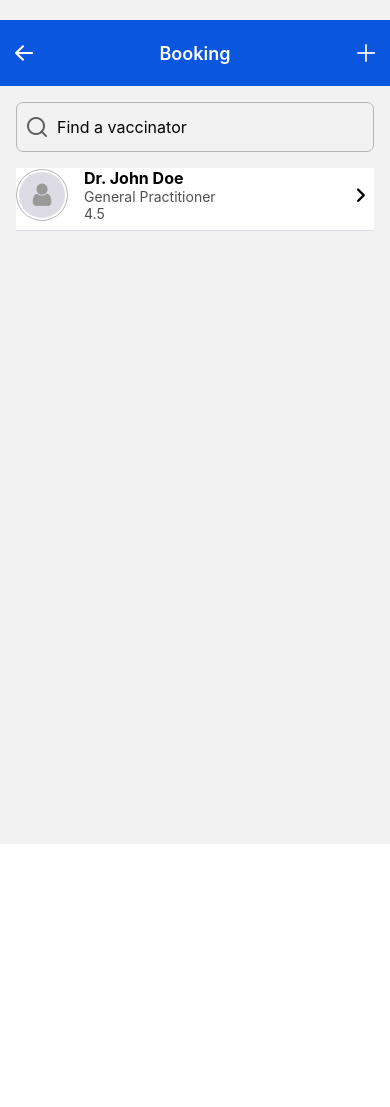
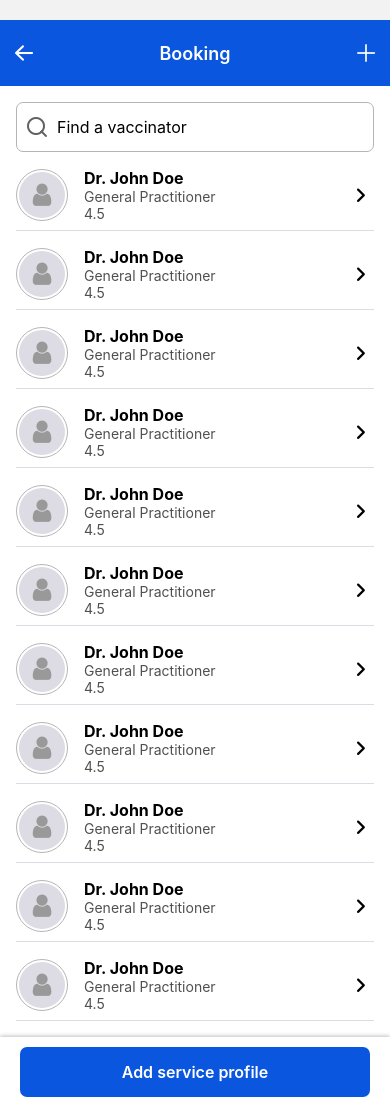
Before and after one commit to PhuocHuynh63/Vaccine_Schedule_Tracking_System_FE, a React Native app: screen / in a window 390 px wide. Before the commit the page ends 844 px from the top, so only its background shows below. Built offline with nearby package versions, Linux system fonts and the light colour scheme.

Commit message:
UI Information on the person vaccinated

```diff
--- a/src/components/Atoms/Button/index.tsx
+++ b/src/components/Atoms/Button/index.tsx
@@ -4,15 +4,15 @@ import { IComponents } from "src/types/IComponents";
 
 
 
-export const Button = ({ children, loading, disabled, style: customStyle, ...props }: IComponents.IBUTTON) => {
+export const Button = ({ title, loading, disabled, style, ...props }: IComponents.IBUTTON) => {
     return (
         <TouchableOpacity
-            style={[styles.container, disabled && styles.disabled, customStyle]}
+            style={[styles.container, disabled && styles.disabled, style]}
             disabled={disabled || loading}
             activeOpacity={0.7}
             {...props}
         >
-            {loading ? <ActivityIndicator color="white" /> : <Text style={styles.text}>{children}</Text>}
+            {loading ? <ActivityIndicator color="white" /> : <Text style={styles.text}>{title}</Text>}
         </TouchableOpacity>
     );
 };
--- a/src/components/Molecules/CardProfile/index.tsx
+++ b/src/components/Molecules/CardProfile/index.tsx
@@ -40,7 +40,6 @@ const styles = StyleSheet.create({
         paddingBottom: style.sizes.padding.p_8,
         borderBottomWidth: 1,
         borderBottomColor: style.colors.grey.bgLight,
-        backgroundColor: style.colors.white.bg,
     },
     right: {
         justifyContent: 'center',
--- a/src/containers/ServiceProfile/index.tsx
+++ /dev/null
@@ -1,26 +0,0 @@
-import React from 'react'
-import { StyleSheet, View } from 'react-native'
-import { NavigationProp, useNavigation } from '@react-navigation/native'
-import { RootStackParamList } from 'src/types/INavigates'
-import { ROUTES } from '@routes/index'
-import { Search } from '@atoms/Search'
-import CardProfile from '@molecules/CardProfile'
-
-const ServiceProfile = () => {
-    const navigation = useNavigation<NavigationProp<RootStackParamList>>()
-
-    return (
-        <View style={styles.container}>
-            <Search placeholder='Find a vaccinator' />
-            <CardProfile onPress={() => navigation.navigate(ROUTES.VACCINATOR_PROFILE, { userId: '123' })} />
-        </View>
-    )
-}
-
-export default ServiceProfile
-
-const styles = StyleSheet.create({
-    container: {
-        flex: 1,
-    }
-})
--- a/src/containers/VaccinatorProfile/index.tsx
+++ /dev/null
@@ -1,41 +0,0 @@
-import React from 'react'
-import { StyleSheet, View } from 'react-native'
-import { RouteProp, useRoute } from '@react-navigation/native';
-import { ROUTES } from '@routes/index';
-import { formatDate } from '@utils/helper/date';
-import { RootStackParamList } from 'src/types/INavigates';
-import BlockInfo from '@molecules/BlockInfo';
-
-const VaccinatorProfile = () => {
-    const route = useRoute<RouteProp<RootStackParamList, ROUTES.VACCINATOR_PROFILE>>();
-
-    const data = [
-        { title: 'Fullname', content: 'Huynh Minh Phuoc' },
-        { title: 'Phone', content: '0123 456 789' },
-        { title: 'Birthday', content: formatDate('2025-02-03T00:00:00Z') },
-        { title: 'Relationship', content: 'Me' },
-        { title: 'Sex', content: 'Male' },
-        { title: 'Address', content: 'Ho Chi Minh City' },
-    ];
-
-    return (
-        <View style={styles.container}>
-            <View>
-                {data.map((item, index) => (
-                    <BlockInfo key={index} title={item.title} content={item.content} style={styles.blockInfo} />
-                ))}
-            </View>
-        </View>
-    )
-}
-
-export default VaccinatorProfile
-
-const styles = StyleSheet.create({
-    container: {
-        flex: 1,
-    },
-    blockInfo: {
-        marginBottom: 75,
-    },
-})
--- a/src/routes/navigate/stack.navigation.tsx
+++ b/src/routes/navigate/stack.navigation.tsx
@@ -1,12 +1,12 @@
 import React from 'react'
 import { StyleSheet } from 'react-native'
 import { createStackNavigator } from '@react-navigation/stack';
-import ServiceProfileScreen from '@screens/ServiceProfile';
-import VaccinatorProfile from '@containers/VaccinatorProfile';
-import HeaderBooking from '@organisms/Booking/HeaderBooking';
 import { ROUTES } from '..';
 import AntDesign from '@expo/vector-icons/AntDesign';
 import { iconStyles } from '@styles/icon';
+import HeaderBooking from '@organisms/Booking/HeaderBooking';
+import VaccinatorProfile from '@screens/VaccinatorProfile';
+import ListVaccinatorProfile from '@screens/ServiceProfile';
 
 const Stack = createStackNavigator();
 
@@ -15,7 +15,7 @@ const StackNavigation = () => {
         <Stack.Navigator>
             <Stack.Screen
                 name={ROUTES.LIST_VACCINATOR_PROFILE}
-                component={ServiceProfileScreen}
+                component={ListVaccinatorProfile}
                 options={{
                     header: () =>
                         <HeaderBooking
--- a/src/screens/ServiceProfile/index.tsx
+++ b/src/screens/ServiceProfile/index.tsx
@@ -1,10 +1,53 @@
 import React from 'react'
-import ServiceProfile from '@containers/ServiceProfile'
+import { NavigationProp, useNavigation } from '@react-navigation/native'
+import { RootStackParamList } from 'src/types/INavigates'
+import { ROUTES } from '@routes/index'
+import { Search } from '@atoms/Search'
+import CardProfile from '@molecules/CardProfile'
+import { ScrollView } from 'react-native-gesture-handler'
+import { StyleSheet, View } from 'react-native'
+import { Button } from '@atoms/Button'
+import { style } from '@themes/index'
 
-const ServiceProfileScreen = () => {
+const ListVaccinatorProfile = () => {
+    const navigation = useNavigation<NavigationProp<RootStackParamList>>()
+
     return (
-        <ServiceProfile />
+        <View style={styles.container}>
+            <Search placeholder='Find a vaccinator' />
+
+            <ScrollView>
+                <CardProfile onPress={() => navigation.navigate(ROUTES.VACCINATOR_PROFILE, { userId: '123' })} />
+                <CardProfile onPress={() => navigation.navigate(ROUTES.VACCINATOR_PROFILE, { userId: '123' })} />
+                <CardProfile onPress={() => navigation.navigate(ROUTES.VACCINATOR_PROFILE, { userId: '123' })} />
+                <CardProfile onPress={() => navigation.navigate(ROUTES.VACCINATOR_PROFILE, { userId: '123' })} />
+                <CardProfile onPress={() => navigation.navigate(ROUTES.VACCINATOR_PROFILE, { userId: '123' })} />
+                <CardProfile onPress={() => navigation.navigate(ROUTES.VACCINATOR_PROFILE, { userId: '123' })} />
+                <CardProfile onPress={() => navigation.navigate(ROUTES.VACCINATOR_PROFILE, { userId: '123' })} />
+                <CardProfile onPress={() => navigation.navigate(ROUTES.VACCINATOR_PROFILE, { userId: '123' })} />
+                <CardProfile onPress={() => navigation.navigate(ROUTES.VACCINATOR_PROFILE, { userId: '123' })} />
+                <CardProfile onPress={() => navigation.navigate(ROUTES.VACCINATOR_PROFILE, { userId: '123' })} />
+                <CardProfile onPress={() => navigation.navigate(ROUTES.VACCINATOR_PROFILE, { userId: '123' })} />
+            </ScrollView>
+
+            <View style={styles.buttonContainer}>
+                <Button title='Add service profile' />
+            </View>
+        </View>
     )
 }
 
-export default ServiceProfileScreen
+export default ListVaccinatorProfile
+
+const styles = StyleSheet.create({
+    container: {
+        flex: 1,
+        backgroundColor: 'white',
+    },
+    blockInfo: {
+    },
+    buttonContainer: {
+        boxShadow: '0px -1px 4px rgba(0, 0, 0, 0.25)',
+        paddingVertical: style.sizes.padding.p_10,
+    }
+})
--- a/src/screens/VaccinatorProfile/index.tsx
+++ b/src/screens/VaccinatorProfile/index.tsx
@@ -1,15 +1,50 @@
-import { StyleSheet, Text, View } from 'react-native'
 import React from 'react'
-import VaccinatorProfile from '@containers/VaccinatorProfile'
+import { ScrollView, StyleSheet, View } from 'react-native'
+import { RouteProp, useRoute } from '@react-navigation/native';
+import { ROUTES } from '@routes/index';
+import { formatDate } from '@utils/helper/date';
+import { RootStackParamList } from 'src/types/INavigates';
+import BlockInfo from '@molecules/BlockInfo';
+import { Button } from '@atoms/Button';
+import { style } from '@themes/index';
 
-const VacinatorProfileScreen = () => {
+const VaccinatorProfile = () => {
+    const route = useRoute<RouteProp<RootStackParamList, ROUTES.VACCINATOR_PROFILE>>();
+
+    const data = [
+        { title: 'Fullname', content: 'Huynh Minh Phuoc' },
+        { title: 'Phone', content: '0123 456 789' },
+        { title: 'Birthday', content: formatDate('2025-02-03T00:00:00Z') },
+        { title: 'Relationship', content: 'Me' },
+        { title: 'Sex', content: 'Male' },
+        { title: 'Address', content: 'Ho Chi Minh City' },
+    ];
+
     return (
-        <View>
-            <VaccinatorProfile />
+        <View style={styles.container}>
+            <ScrollView style={styles.blockInfoContainer}>
+                {data.map((item, index) => (
+                    <BlockInfo key={index} title={item.title} content={item.content} />
+                ))}
+            </ScrollView>
+
+            <View style={styles.buttonContainer}>
+                <Button title='Choose the person to vaccinate' />
+            </View>
         </View>
     )
 }
 
-export default VacinatorProfileScreen
+export default VaccinatorProfile
 
-const styles = StyleSheet.create({})
+const styles = StyleSheet.create({
+    container: {
+        flex: 1,
+    },
+    blockInfoContainer: {
+    },
+    buttonContainer: {
+        boxShadow: '0px -1px 4px rgba(0, 0, 0, 0.25)',
+        paddingVertical: style.sizes.padding.p_10,
+    }
+})
--- a/src/types/IComponents.d.ts
+++ b/src/types/IComponents.d.ts
@@ -8,7 +8,7 @@ declare namespace IComponents {
     }
 
     export interface IBUTTON extends TouchableOpacityProps {
-        children: React.ReactNode;
+        title: React.ReactNode;
         loading?: boolean;
         disabled?: boolean;
     }
```
Also changed, not shown: src/components/Organisms/Booking/FooterBooking/index.tsx (deleted, +0 -13 lines).
